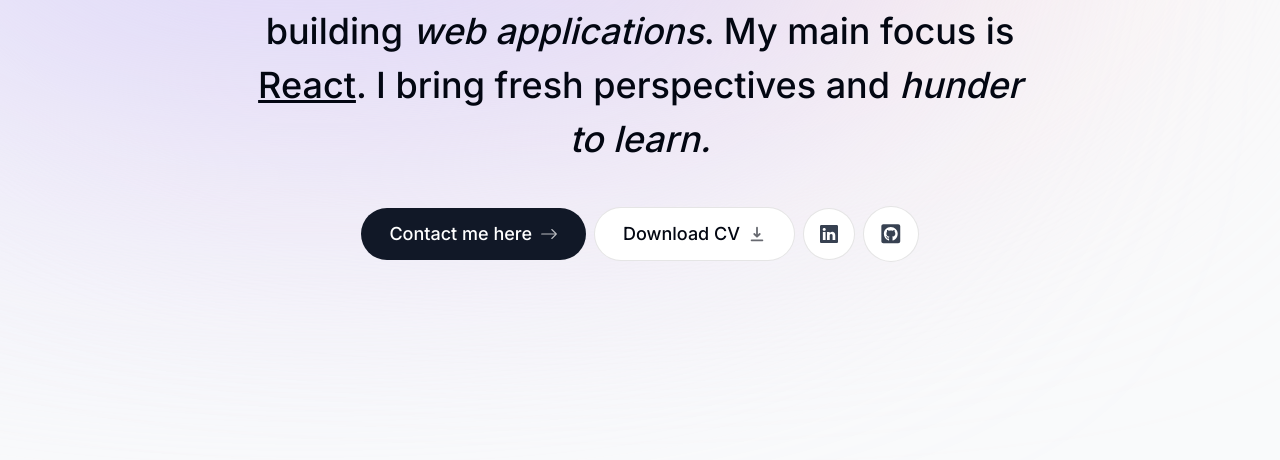
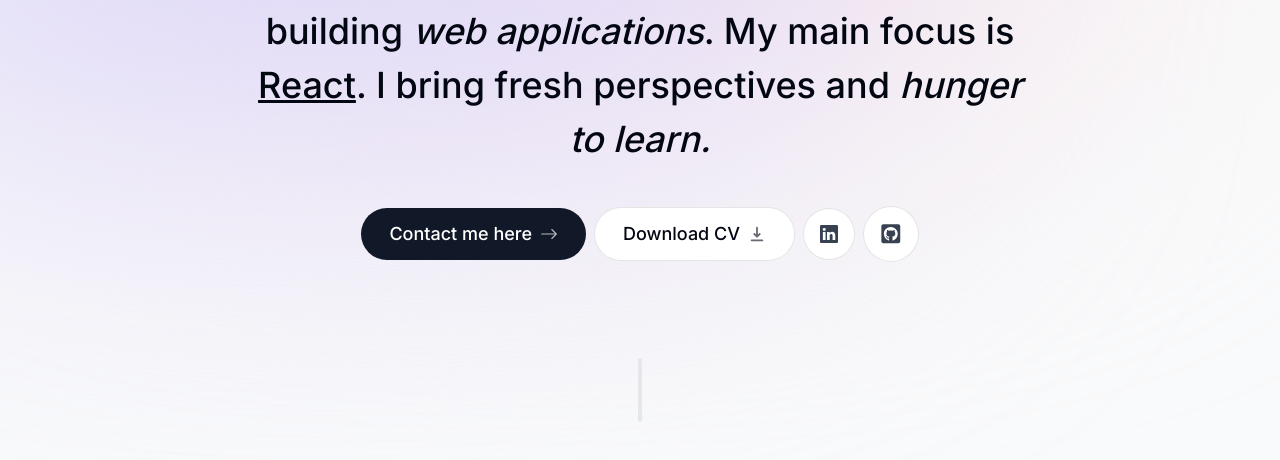
Before and after one commit to rishitsrivastava/Portfolio, a Next.js app: page / in a window 1280 px wide. Shown: the part 360-820 px from the top of the page. Built offline with nearby package versions, Linux system fonts and the light colour scheme.

Commit message:
added the incomplete about section

```diff
--- a/app/page.tsx
+++ b/app/page.tsx
@@ -1,9 +1,11 @@
 import Intro from "@/components/intro";
+import SectionDivider from "@/components/section-divider";
 
 export default function Home() {
   return (
     <main className="flex flex-col items-center px-4">
       <Intro />
+      <SectionDivider />
     </main>
   )
 }
--- /dev/null
+++ b/components/About.tsx
@@ -0,0 +1,24 @@
+"use client"
+
+import React from 'react'
+import { motion } from 'framer-motion'
+
+export default function About() {
+  return (
+    <motion.section>
+        <h2>About Me</h2>
+        <p className='mb-3'>
+            After graduation
+        </p>
+
+        <p>
+            <span className="italic">When I'm not coding</span>, I enjoy playing
+            Badminton, watching movies, and going to gym. I also enjoy{" "}
+            <span className="font-medium">learning new things</span>. I am currently
+            learning about{" "}
+            <span className="font-medium">Next.js</span>. I'm also
+            trying my best to enhance my <span className='italic'>problem solving skills</span>
+        </p>
+    </motion.section>
+  )
+}
--- a/components/intro.tsx
+++ b/components/intro.tsx
@@ -32,7 +32,8 @@ export default function Intro() {
             }}
           >
             <Image
-              src="https://media.istockphoto.com/id/1152537185/photo/hacker-working-on-laptop-in-the-dark.webp?b=1&s=170667a&w=0&k=20&c=7CsF-7sV3FGOJgef6HpoZXBHenPLxZAbgZaITWXmUoU="
+              src="/../public/IMG_20240113_142918.jpg"
+              // https://media.istockphoto.com/id/1152537185/photo/hacker-working-on-laptop-in-the-dark.webp?b=1&s=170667a&w=0&k=20&c=7CsF-7sV3FGOJgef6HpoZXBHenPLxZAbgZaITWXmUoU=
               alt="Rishit portrait"
               width="192"
               height="192"
@@ -68,7 +69,7 @@ export default function Intro() {
         <span className="italic">web applications</span>. My main focus is {" "}
         <span className="underline">React</span>. I bring{" "}
         <span className="itailc">fresh perspectives</span> and {" "}
-        <span className="italic">hunder to learn.</span>
+        <span className="italic">hunger to learn.</span>
 
       </motion.h1>
 
--- /dev/null
+++ b/components/section-divider.tsx
@@ -0,0 +1,15 @@
+"use client"
+
+import React from 'react'
+import { motion } from "framer-motion"
+
+export default function SectionDivider() {
+  return (
+    <motion.div className='bg-gray-200 my-24 h-16 w-1 rounded-full hidden sm:block'
+        initial={{ opacity: 0, y:100 }}
+        animate={{ opacity: 1, y: 0 }}
+        transition={{ delay: 0.125}} >
+
+    </motion.div>
+  )
+}
--- a/next.config.js
+++ b/next.config.js
@@ -4,7 +4,7 @@ const nextConfig = {
       remotePatterns: [
         {
           protocol: "https",
-          hostname: "media.istockphoto.com",
+          hostname: "drive.google.com",
         },
       ],
     },
```
